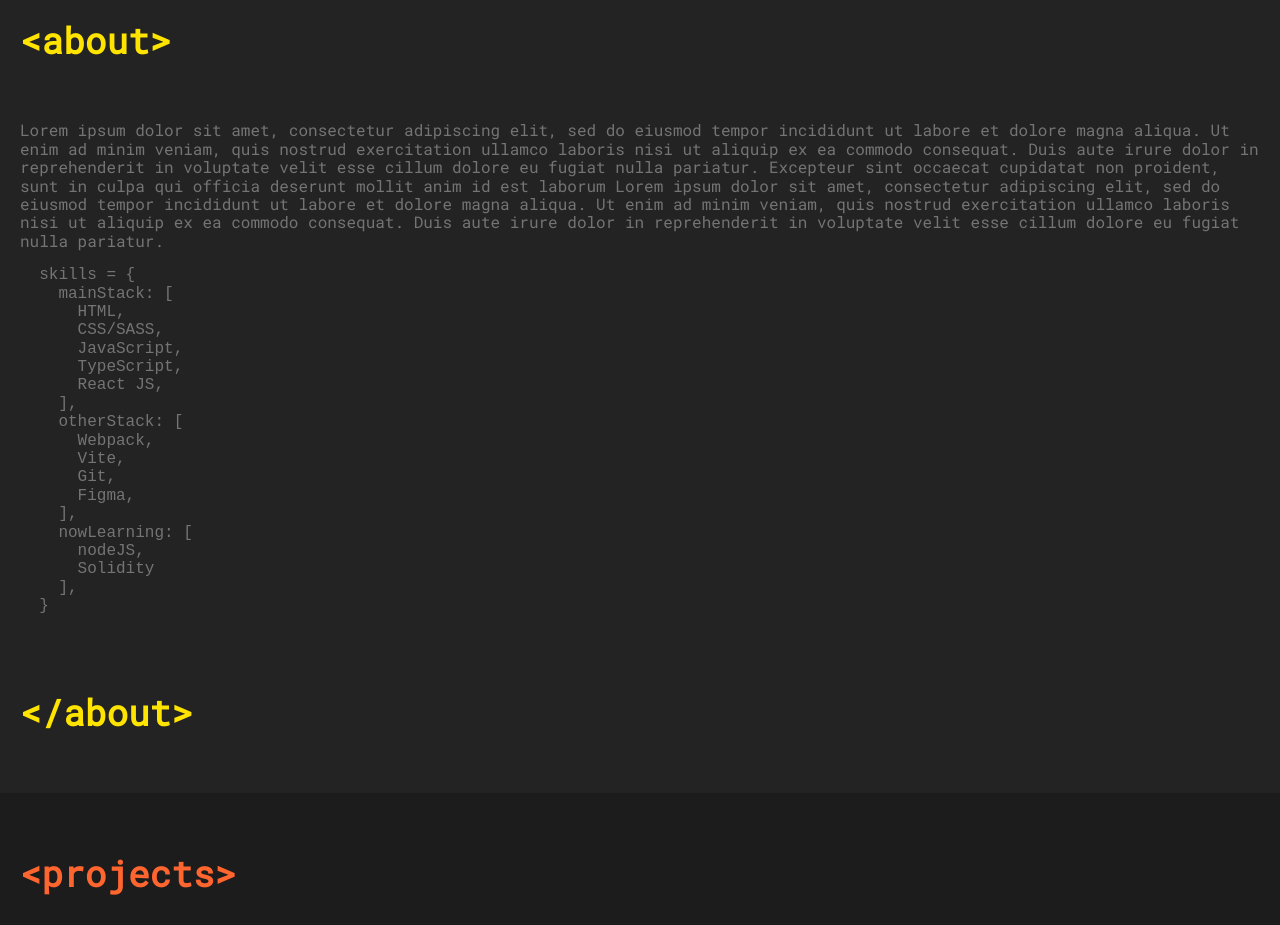
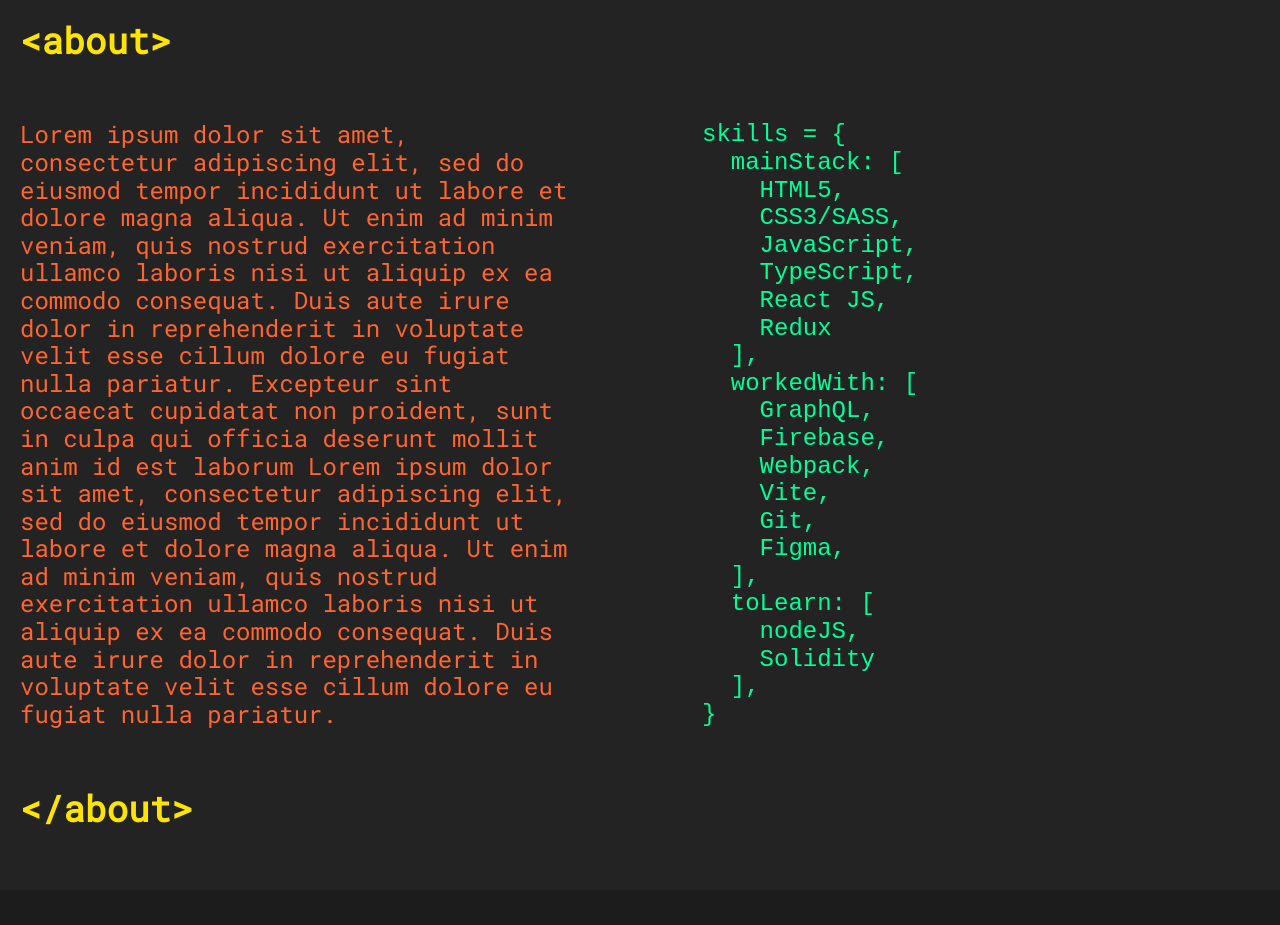
Before and after one commit to Ilichhh/portfolio-website, a React (Vite) app: page / in a window 1280 px wide. Shown: the part 840-1765 px from the top of the page. Built offline with nearby package versions, Linux system fonts and the light colour scheme.

Commit message:
feat: create layout for about section

```diff
--- a/src/components/AboutSection.tsx
+++ b/src/components/AboutSection.tsx
@@ -1,47 +1,42 @@
-import { Container, SectionHeader, SectionContent } from './common';
+import { Container, SectionHeader, SectionContent, TwoColumnsWrapper } from './common';
 
+import styled from 'styled-components';
 import theme from '../theme';
 
-export const AboutSection = () => {
-  const codeText = `  skills = {
-    mainStack: [
-      HTML,
-      CSS/SASS,
-      JavaScript,
-      TypeScript,
-      React JS,
-    ],
-    otherStack: [
-      Webpack,
-      Vite,
-      Git,
-      Figma,
-    ],
-    nowLearning: [
-      nodeJS,
-      Solidity
-    ],
-  }
+import { skillsListData } from '../data/skillsList';
+
+const About = styled.div`
+  flex: 1 1 0;
+  color: ${theme.colors.red};
 `;
 
+const SkillsList = styled.pre`
+  margin: 0;
+  flex: 1 1 0;
+  color: ${theme.colors.green};
+`;
+
+export const AboutSection = () => {
   return (
     <section>
       <Container>
         <SectionHeader color={theme.colors.yellow}>{`<about>`}</SectionHeader>
         <SectionContent>
-          <div>
-            Lorem ipsum dolor sit amet, consectetur adipiscing elit, sed do eiusmod tempor
-            incididunt ut labore et dolore magna aliqua. Ut enim ad minim veniam, quis nostrud
-            exercitation ullamco laboris nisi ut aliquip ex ea commodo consequat. Duis aute irure
-            dolor in reprehenderit in voluptate velit esse cillum dolore eu fugiat nulla pariatur.
-            Excepteur sint occaecat cupidatat non proident, sunt in culpa qui officia deserunt
-            mollit anim id est laborum Lorem ipsum dolor sit amet, consectetur adipiscing elit, sed
-            do eiusmod tempor incididunt ut labore et dolore magna aliqua. Ut enim ad minim veniam,
-            quis nostrud exercitation ullamco laboris nisi ut aliquip ex ea commodo consequat. Duis
-            aute irure dolor in reprehenderit in voluptate velit esse cillum dolore eu fugiat nulla
-            pariatur.
-          </div>
-          <pre>{codeText}</pre>
+          <TwoColumnsWrapper>
+            <About>
+              Lorem ipsum dolor sit amet, consectetur adipiscing elit, sed do eiusmod tempor
+              incididunt ut labore et dolore magna aliqua. Ut enim ad minim veniam, quis nostrud
+              exercitation ullamco laboris nisi ut aliquip ex ea commodo consequat. Duis aute irure
+              dolor in reprehenderit in voluptate velit esse cillum dolore eu fugiat nulla pariatur.
+              Excepteur sint occaecat cupidatat non proident, sunt in culpa qui officia deserunt
+              mollit anim id est laborum Lorem ipsum dolor sit amet, consectetur adipiscing elit,
+              sed do eiusmod tempor incididunt ut labore et dolore magna aliqua. Ut enim ad minim
+              veniam, quis nostrud exercitation ullamco laboris nisi ut aliquip ex ea commodo
+              consequat. Duis aute irure dolor in reprehenderit in voluptate velit esse cillum
+              dolore eu fugiat nulla pariatur.
+            </About>
+            <SkillsList>{skillsListData}</SkillsList>
+          </TwoColumnsWrapper>
         </SectionContent>
         <SectionHeader color={theme.colors.yellow}>{`</about>`}</SectionHeader>
       </Container>
--- a/src/components/common/SectionElements.tsx
+++ b/src/components/common/SectionElements.tsx
@@ -11,6 +11,12 @@
   padding: 60px 0 60px;
 `;
 
+const Wrapper = styled.div`
+  display: flex;
+  justify-content: space-between;
+  gap: 10%;
+`;
+
 interface SectionHeaderProps extends PropsWithChildren {
   color: string;
 }
@@ -22,3 +28,7 @@
 export const SectionContent = ({ children }: PropsWithChildren) => {
   return <ContentBox>{children}</ContentBox>;
 };
+
+export const TwoColumnsWrapper = ({ children }: PropsWithChildren) => {
+  return <Wrapper>{children}</Wrapper>;
+};
--- a/src/components/common/index.ts
+++ b/src/components/common/index.ts
@@ -1,3 +1,3 @@
 export { Container } from './Container';
 export { SectionDark } from './SectionDark';
-export { SectionHeader, SectionContent } from './SectionElements';
+export { SectionHeader, SectionContent, TwoColumnsWrapper } from './SectionElements';
--- /dev/null
+++ b/src/data/skillsList.ts
@@ -0,0 +1,23 @@
+export const skillsListData = `skills = {
+  mainStack: [
+    HTML5,
+    CSS3/SASS,
+    JavaScript,
+    TypeScript,
+    React JS,
+    Redux
+  ],
+  workedWith: [
+    GraphQL,
+    Firebase,
+    Webpack,
+    Vite,
+    Git,
+    Figma,
+  ],
+  toLearn: [
+    nodeJS,
+    Solidity
+  ],
+}
+`;
--- a/src/globalStyles.ts
+++ b/src/globalStyles.ts
@@ -9,6 +9,7 @@
   ${normalize}
   body {
     font-family: 'Roboto Mono', monospace;
+    font-size: 24px;
     background-color: ${theme.colors.bgLight};
     color: ${theme.colors.textLight};
   }
```
